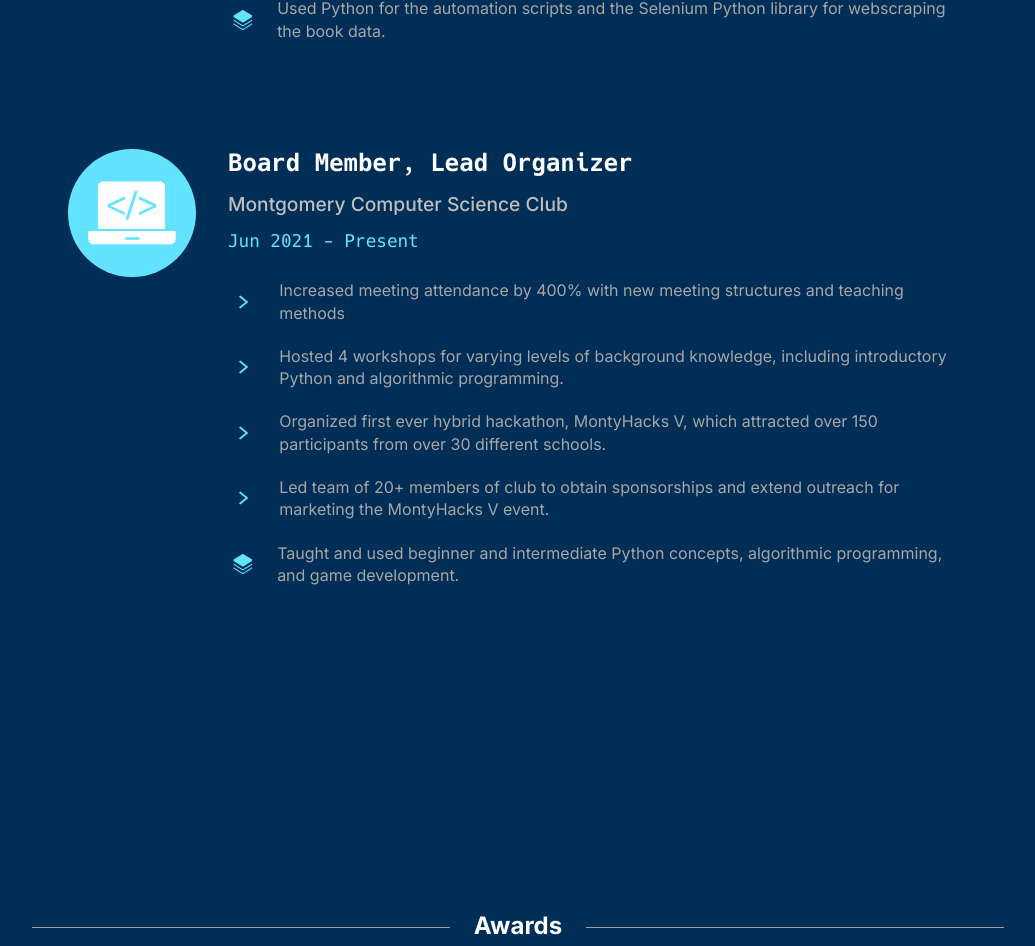
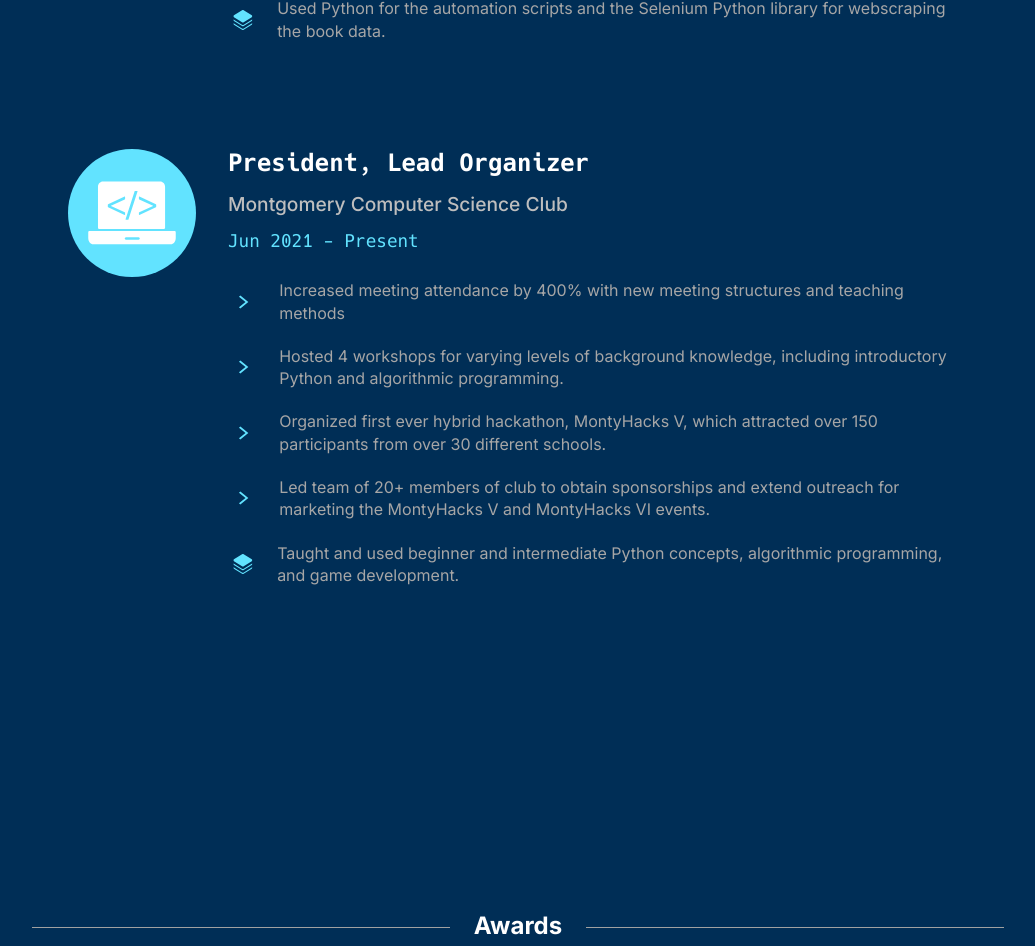
Before and after one commit to antz22/antz22.github.io, a React (Create React App) app: page / in a window 1280 px wide. Shown: the part 3744-4690 px from the top of the page, without its empty margins (122-1157 px from the left). Built offline with nearby package versions, Linux system fonts and the light colour scheme.

Commit message:
update experience section

```diff
--- a/src/components/sections/experience.jsx
+++ b/src/components/sections/experience.jsx
@@ -66,7 +66,7 @@ function Experience() {
         "Used Python for the automation scripts and the Selenium Python library for webscraping the book data.",
     },
     {
-      title: "Board Member, Lead Organizer",
+      title: "President, Lead Organizer",
       company: "Montgomery Computer Science Club",
       date: "Jun 2021 - Present",
       img: BoardMember,
@@ -74,7 +74,7 @@ function Experience() {
         "Increased meeting attendance by 400% with new meeting structures and teaching methods",
         "Hosted 4 workshops for varying levels of background knowledge, including introductory Python and algorithmic programming.",
         "Organized first ever hybrid hackathon, MontyHacks V, which attracted over 150 participants from over 30 different schools.",
-        "Led team of 20+ members of club to obtain sponsorships and extend outreach for marketing the MontyHacks V event.",
+        "Led team of 20+ members of club to obtain sponsorships and extend outreach for marketing the MontyHacks V and MontyHacks VI events.",
       ],
       stack:
         "Taught and used beginner and intermediate Python concepts, algorithmic programming, and game development.",
```
